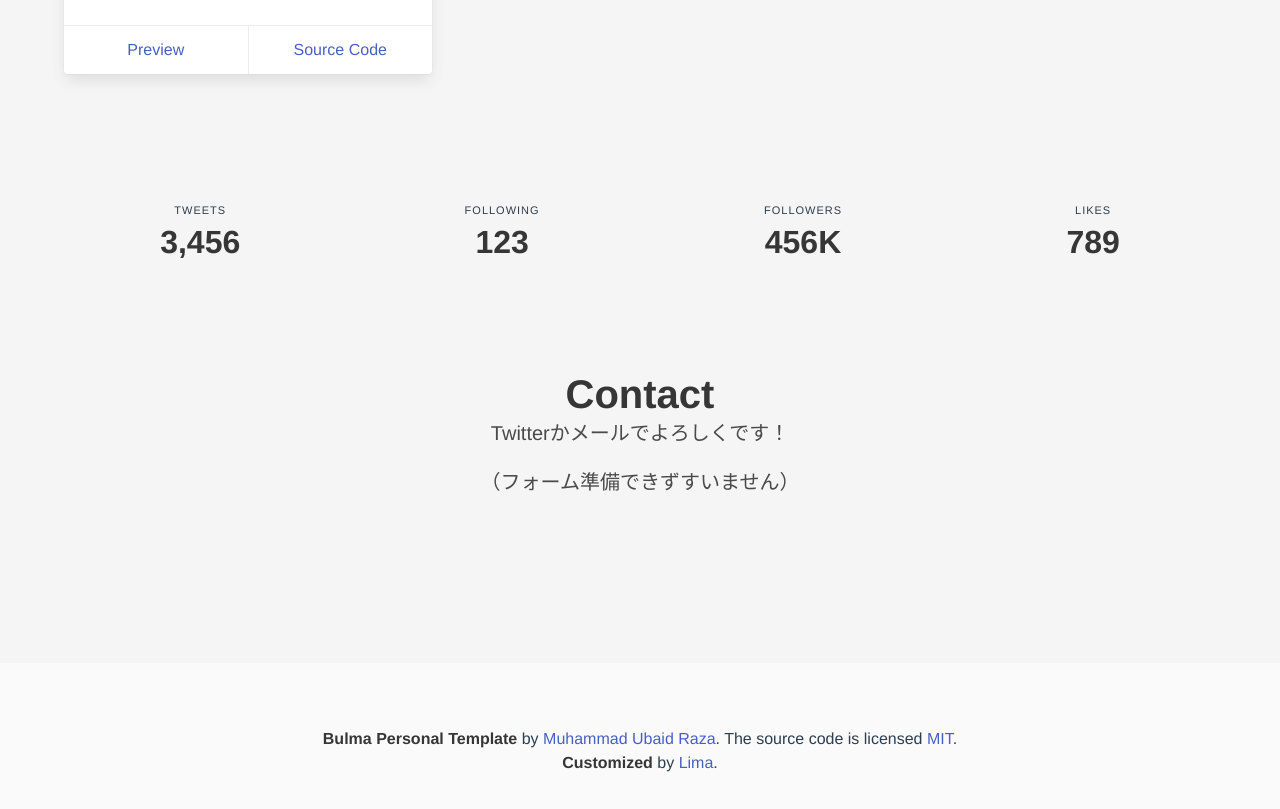
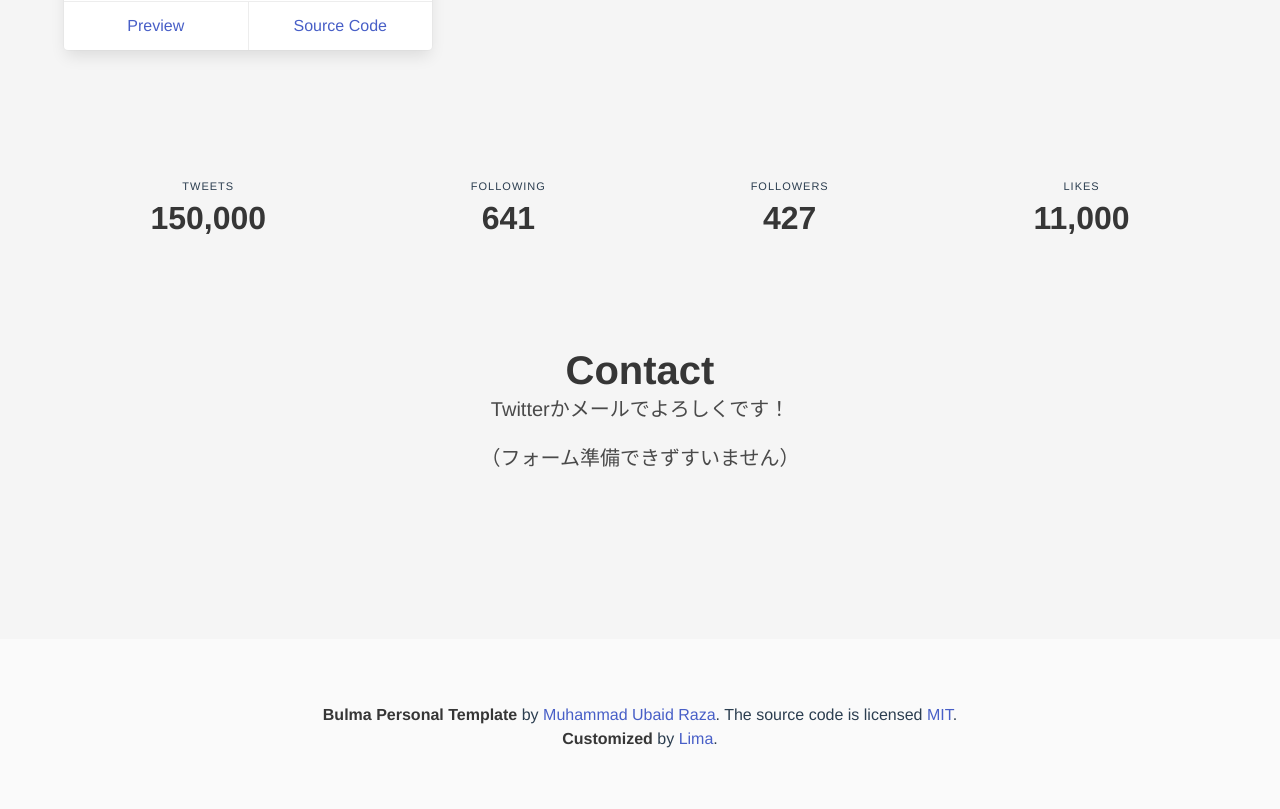
Before and after one commit to lmimsra/Profile, a Vue app: page / in a window 1280 px wide. Shown: the part 3715-4524 px from the top of the page. Built offline with nearby package versions, Linux system fonts and the light colour scheme.

Commit message:
コンテンツの数字付近を微修正

```diff
--- a/src/views/Top.vue
+++ b/src/views/Top.vue
@@ -128,7 +128,6 @@
     </section>
 
     <!-- Skills tags -->
-    <br />
     <div class="tags custom-tags">
       <span
         class="tag is-light"
@@ -277,25 +276,25 @@
         <div class="level-item has-text-centered">
           <div>
             <p class="heading">Tweets</p>
-            <p class="title">3,456</p>
+            <p class="title">150,000</p>
           </div>
         </div>
         <div class="level-item has-text-centered">
           <div>
             <p class="heading">Following</p>
-            <p class="title">123</p>
+            <p class="title">641</p>
           </div>
         </div>
         <div class="level-item has-text-centered">
           <div>
             <p class="heading">Followers</p>
-            <p class="title">456K</p>
+            <p class="title">427</p>
           </div>
         </div>
         <div class="level-item has-text-centered">
           <div>
             <p class="heading">Likes</p>
-            <p class="title">789</p>
+            <p class="title">11,000</p>
           </div>
         </div>
       </nav>
```
